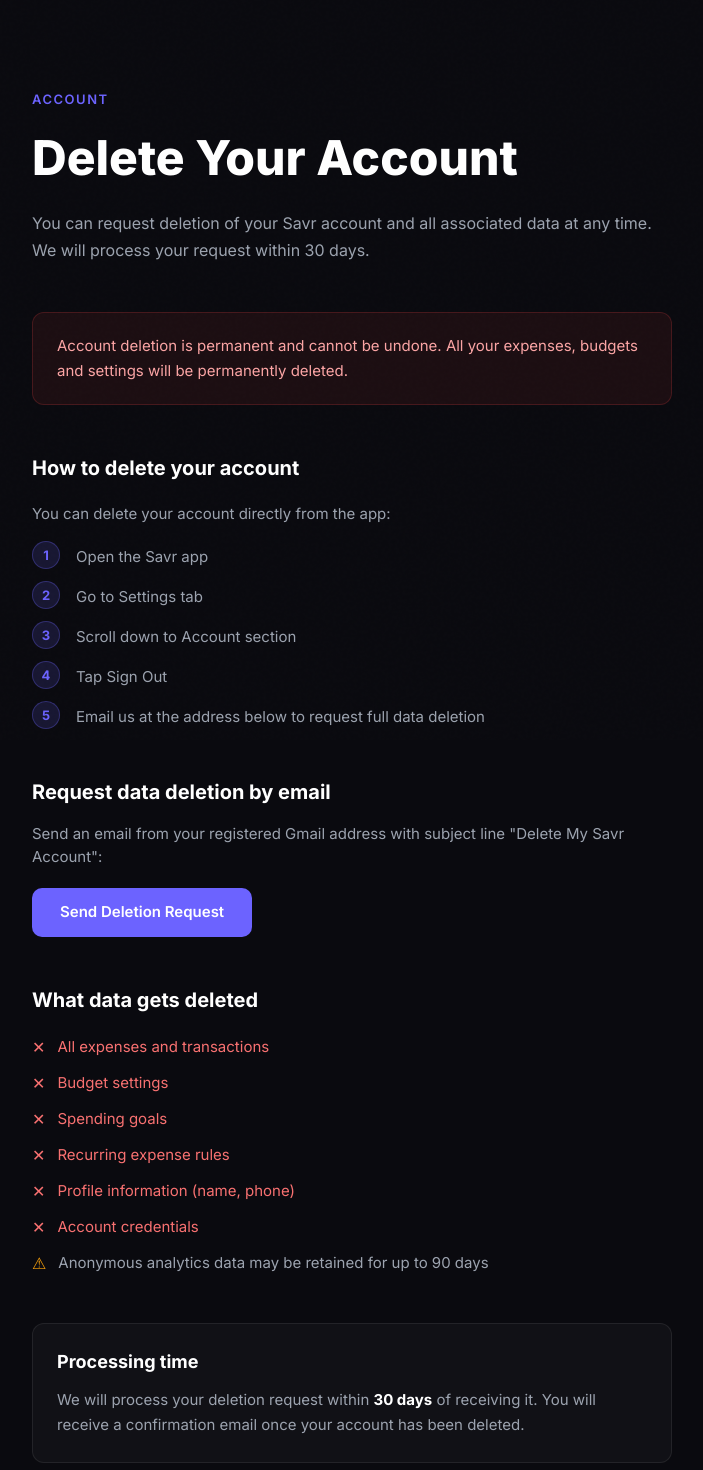
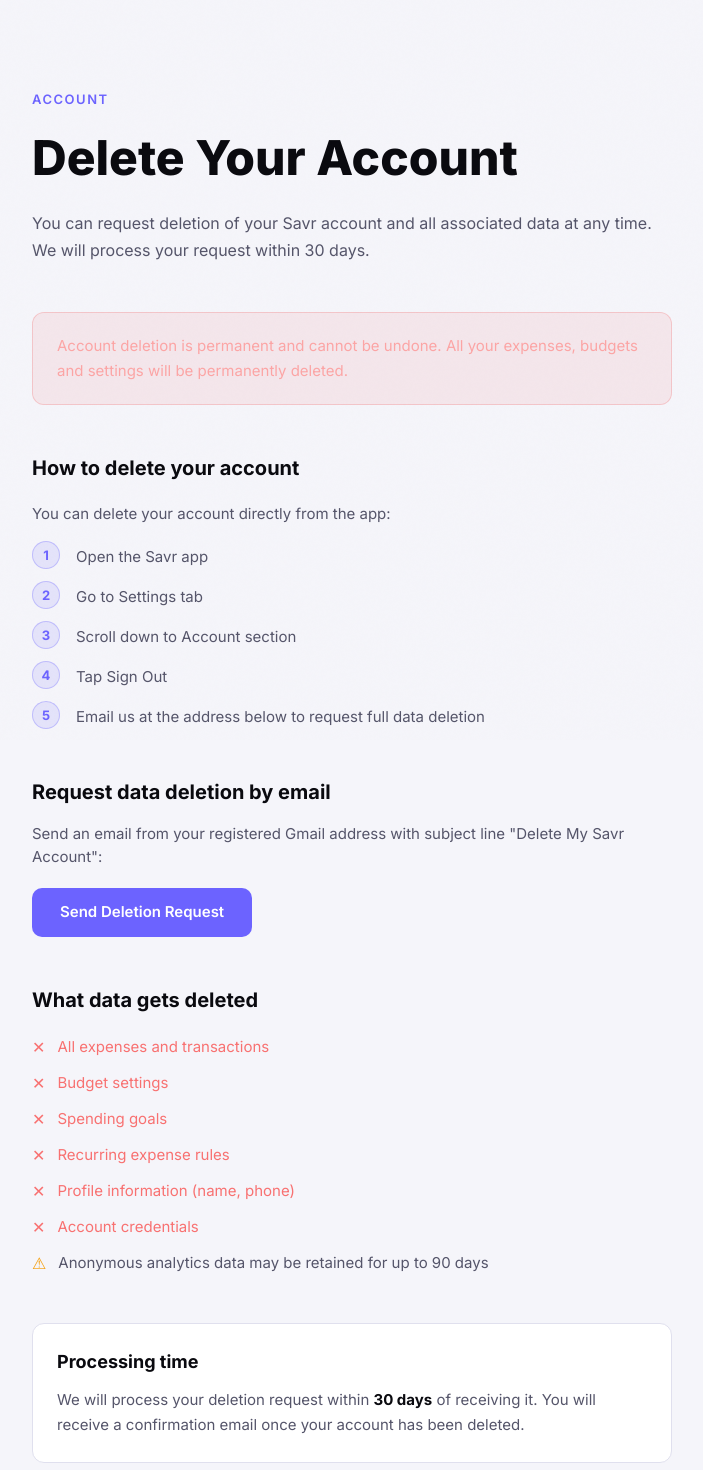
Before and after one commit to 007wary/savr-website, a Next.js app: page /delete in a window 1280 px wide. Shown: the part 60-1530 px from the top of the page, without its empty margins (288-991 px from the left). Built offline with nearby package versions, Linux system fonts and the light colour scheme.

Commit message:
fix: privacy, terms, delete pages use CSS vars for theme support

```diff
--- a/app/delete/page.js
+++ b/app/delete/page.js
@@ -10,13 +10,13 @@ export default function DeleteAccount() {
   return (
     <>
       <Navbar />
-      <main style={{ paddingTop: '70px', minHeight: '100vh', background: '#0A0A0F' }}>
+      <main style={{ paddingTop: '70px', minHeight: '100vh', background: 'var(--bg-primary)' }}>
         <section style={{ padding: '80px 24px' }}>
           <div style={{ maxWidth: '640px', margin: '0 auto' }}>
 
-            <p style={{ fontSize: '13px', fontWeight: '600', color: '#6C63FF', letterSpacing: '1.5px', textTransform: 'uppercase', marginBottom: '12px' }}>Account</p>
-            <h1 style={{ fontSize: 'clamp(28px, 4vw, 48px)', fontWeight: '800', color: '#ffffff', marginBottom: '16px' }}>Delete Your Account</h1>
-            <p style={{ fontSize: '16px', color: '#9ca3af', lineHeight: '1.7', marginBottom: '48px' }}>
+            <p style={{ fontSize: '13px', fontWeight: '600', color: 'var(--color-primary)', letterSpacing: '1.5px', textTransform: 'uppercase', marginBottom: '12px' }}>Account</p>
+            <h1 style={{ fontSize: 'clamp(28px, 4vw, 48px)', fontWeight: '800', color: 'var(--text-primary)', marginBottom: '16px' }}>Delete Your Account</h1>
+            <p style={{ fontSize: '16px', color: 'var(--text-muted)', lineHeight: '1.7', marginBottom: '48px' }}>
               You can request deletion of your Savr account and all associated data at any time. We will process your request within 30 days.
             </p>
 
@@ -29,8 +29,8 @@ export default function DeleteAccount() {
 
             {/* How to delete */}
             <div style={{ marginBottom: '48px' }}>
-              <h2 style={{ fontSize: '20px', fontWeight: '700', color: '#ffffff', marginBottom: '20px' }}>How to delete your account</h2>
-              <p style={{ fontSize: '15px', color: '#9ca3af', marginBottom: '16px' }}>You can delete your account directly from the app:</p>
+              <h2 style={{ fontSize: '20px', fontWeight: '700', color: 'var(--text-primary)', marginBottom: '20px' }}>How to delete your account</h2>
+              <p style={{ fontSize: '15px', color: 'var(--text-muted)', marginBottom: '16px' }}>You can delete your account directly from the app:</p>
               {[
                 'Open the Savr app',
                 'Go to Settings tab',
@@ -41,30 +41,29 @@ export default function DeleteAccount() {
                 <div key={i} style={{ display: 'flex', alignItems: 'flex-start', gap: '16px', marginBottom: '12px' }}>
                   <div style={{
                     width: '28px', height: '28px', borderRadius: '50%', flexShrink: 0,
-                    background: 'rgba(108,99,255,0.15)', border: '1px solid rgba(108,99,255,0.3)',
+                    background: 'var(--color-primary-glow)', border: '1px solid var(--color-primary-border)',
                     display: 'flex', alignItems: 'center', justifyContent: 'center',
-                    fontSize: '13px', fontWeight: '700', color: '#6C63FF',
+                    fontSize: '13px', fontWeight: '700', color: 'var(--color-primary)',
                   }}>{i + 1}</div>
-                  <p style={{ fontSize: '15px', color: '#9ca3af', lineHeight: '1.6', margin: '4px 0 0' }}>{step}</p>
+                  <p style={{ fontSize: '15px', color: 'var(--text-muted)', lineHeight: '1.6', margin: '4px 0 0' }}>{step}</p>
                 </div>
               ))}
             </div>
 
             {/* Email button */}
             <div style={{ marginBottom: '48px' }}>
-              <h2 style={{ fontSize: '20px', fontWeight: '700', color: '#ffffff', marginBottom: '16px' }}>Request data deletion by email</h2>
-              <p style={{ fontSize: '15px', color: '#9ca3af', marginBottom: '20px' }}>
+              <h2 style={{ fontSize: '20px', fontWeight: '700', color: 'var(--text-primary)', marginBottom: '16px' }}>Request data deletion by email</h2>
+              <p style={{ fontSize: '15px', color: 'var(--text-muted)', marginBottom: '20px' }}>
                 Send an email from your registered Gmail address with subject line &quot;Delete My Savr Account&quot;:
               </p>
-
-                <a href="mailto:007mwnswrangwary@gmail.com?subject=Delete My Savr Account&body=Please delete my Savr account and all associated data. My registered email is: [your email]" style={{ display: 'inline-block', background: '#6C63FF', color: '#ffffff', textDecoration: 'none', padding: '13px 28px', borderRadius: '10px', fontSize: '15px', fontWeight: '600' }}>
+              <a href="mailto:007mwnswrangwary@gmail.com?subject=Delete My Savr Account&body=Please delete my Savr account and all associated data. My registered email is: [your email]" style={{ display: 'inline-block', background: 'var(--color-primary)', color: '#ffffff', textDecoration: 'none', padding: '13px 28px', borderRadius: '10px', fontSize: '15px', fontWeight: '600' }}>
                 Send Deletion Request
               </a>
             </div>
 
             {/* What gets deleted */}
             <div style={{ marginBottom: '48px' }}>
-              <h2 style={{ fontSize: '20px', fontWeight: '700', color: '#ffffff', marginBottom: '20px' }}>What data gets deleted</h2>
+              <h2 style={{ fontSize: '20px', fontWeight: '700', color: 'var(--text-primary)', marginBottom: '20px' }}>What data gets deleted</h2>
               {[
                 { label: 'All expenses and transactions', deleted: true },
                 { label: 'Budget settings', deleted: true },
@@ -75,17 +74,17 @@ export default function DeleteAccount() {
                 { label: 'Anonymous analytics data may be retained for up to 90 days', deleted: false },
               ].map((item, i) => (
                 <div key={i} style={{ display: 'flex', alignItems: 'center', gap: '12px', marginBottom: '12px' }}>
-                  <span style={{ fontSize: '16px', color: item.deleted ? '#f87171' : '#f59e0b' }}>{item.deleted ? '\u2715' : '\u26a0'}</span>
-                  <p style={{ fontSize: '15px', color: item.deleted ? '#f87171' : '#9ca3af', margin: 0 }}>{item.label}</p>
+                  <span style={{ fontSize: '16px', color: item.deleted ? '#f87171' : '#f59e0b' }}>{item.deleted ? '✕' : '⚠'}</span>
+                  <p style={{ fontSize: '15px', color: item.deleted ? '#f87171' : 'var(--text-muted)', margin: 0 }}>{item.label}</p>
                 </div>
               ))}
             </div>
 
             {/* Processing time */}
-            <div style={{ background: 'rgba(255,255,255,0.03)', border: '1px solid rgba(255,255,255,0.08)', borderRadius: '12px', padding: '24px' }}>
-              <h2 style={{ fontSize: '18px', fontWeight: '700', color: '#ffffff', marginBottom: '12px' }}>Processing time</h2>
-              <p style={{ fontSize: '15px', color: '#9ca3af', lineHeight: '1.7', margin: 0 }}>
-                We will process your deletion request within <strong style={{ color: '#ffffff' }}>30 days</strong> of receiving it. You will receive a confirmation email once your account has been deleted.
+            <div style={{ background: 'var(--bg-surface)', border: '1px solid var(--border)', borderRadius: '12px', padding: '24px' }}>
+              <h2 style={{ fontSize: '18px', fontWeight: '700', color: 'var(--text-primary)', marginBottom: '12px' }}>Processing time</h2>
+              <p style={{ fontSize: '15px', color: 'var(--text-muted)', lineHeight: '1.7', margin: 0 }}>
+                We will process your deletion request within <strong style={{ color: 'var(--text-primary)' }}>30 days</strong> of receiving it. You will receive a confirmation email once your account has been deleted.
               </p>
             </div>
 
--- a/app/privacy/page.js
+++ b/app/privacy/page.js
@@ -10,16 +10,16 @@ export default function PrivacyPolicy() {
   return (
     <>
       <Navbar />
-      <main style={{ paddingTop: '70px', minHeight: '100vh', background: '#0A0A0F' }}>
+      <main style={{ paddingTop: '70px', minHeight: '100vh', background: 'var(--bg-primary)' }}>
         <section style={{ padding: '80px 24px' }}>
           <div style={{ maxWidth: '740px', margin: '0 auto' }}>
 
-            <p style={{ fontSize: '13px', fontWeight: '600', color: '#6C63FF', letterSpacing: '1.5px', textTransform: 'uppercase', marginBottom: '12px' }}>Legal</p>
-            <h1 style={{ fontSize: 'clamp(28px, 4vw, 48px)', fontWeight: '800', color: '#ffffff', marginBottom: '8px' }}>Privacy Policy</h1>
-            <p style={{ fontSize: '14px', color: '#6b7280', marginBottom: '64px' }}>Effective Date: April 2026</p>
+            <p style={{ fontSize: '13px', fontWeight: '600', color: 'var(--color-primary)', letterSpacing: '1.5px', textTransform: 'uppercase', marginBottom: '12px' }}>Legal</p>
+            <h1 style={{ fontSize: 'clamp(28px, 4vw, 48px)', fontWeight: '800', color: 'var(--text-primary)', marginBottom: '8px' }}>Privacy Policy</h1>
+            <p style={{ fontSize: '14px', color: 'var(--text-subtle)', marginBottom: '64px' }}>Effective Date: April 2026</p>
 
-            <div style={{ background: 'rgba(108,99,255,0.08)', border: '1px solid rgba(108,99,255,0.2)', borderRadius: '12px', padding: '20px 24px', marginBottom: '48px' }}>
-              <p style={{ fontSize: '15px', color: '#a78bfa', lineHeight: '1.7', margin: 0 }}>
+            <div style={{ background: 'var(--color-primary-glow)', border: '1px solid var(--color-primary-border)', borderRadius: '12px', padding: '20px 24px', marginBottom: '48px' }}>
+              <p style={{ fontSize: '15px', color: 'var(--color-primary)', lineHeight: '1.7', margin: 0 }}>
                 <strong>Summary:</strong> Your financial data never leaves your device. It is stored locally and backed up only to your own Google Drive. We never store your expenses on our servers.
               </p>
             </div>
@@ -79,8 +79,8 @@ export default function PrivacyPolicy() {
               },
             ].map(section => (
               <div key={section.title} style={{ marginBottom: '40px' }}>
-                <h2 style={{ fontSize: '18px', fontWeight: '700', color: '#ffffff', marginBottom: '12px' }}>{section.title}</h2>
-                <p style={{ fontSize: '15px', color: '#9ca3af', lineHeight: '1.8', whiteSpace: 'pre-line' }}>{section.content}</p>
+                <h2 style={{ fontSize: '18px', fontWeight: '700', color: 'var(--text-primary)', marginBottom: '12px' }}>{section.title}</h2>
+                <p style={{ fontSize: '15px', color: 'var(--text-muted)', lineHeight: '1.8', whiteSpace: 'pre-line' }}>{section.content}</p>
               </div>
             ))}
 
--- a/app/terms/page.js
+++ b/app/terms/page.js
@@ -10,15 +10,15 @@ export default function TermsOfService() {
   return (
     <>
       <Navbar />
-      <main style={{ paddingTop: '70px', minHeight: '100vh', background: '#0A0A0F' }}>
+      <main style={{ paddingTop: '70px', minHeight: '100vh', background: 'var(--bg-primary)' }}>
         <section style={{ padding: '80px 24px' }}>
           <div style={{ maxWidth: '740px', margin: '0 auto' }}>
 
-            <p style={{ fontSize: '13px', fontWeight: '600', color: '#6C63FF', letterSpacing: '1.5px', textTransform: 'uppercase', marginBottom: '12px' }}>Legal</p>
-            <h1 style={{ fontSize: 'clamp(28px, 4vw, 48px)', fontWeight: '800', color: '#ffffff', marginBottom: '8px' }}>Terms of Service</h1>
-            <p style={{ fontSize: '14px', color: '#6b7280', marginBottom: '64px' }}>Effective Date: April 2026</p>
+            <p style={{ fontSize: '13px', fontWeight: '600', color: 'var(--color-primary)', letterSpacing: '1.5px', textTransform: 'uppercase', marginBottom: '12px' }}>Legal</p>
+            <h1 style={{ fontSize: 'clamp(28px, 4vw, 48px)', fontWeight: '800', color: 'var(--text-primary)', marginBottom: '8px' }}>Terms of Service</h1>
+            <p style={{ fontSize: '14px', color: 'var(--text-subtle)', marginBottom: '64px' }}>Effective Date: April 2026</p>
 
-            <p style={{ fontSize: '15px', color: '#9ca3af', lineHeight: '1.8', marginBottom: '48px' }}>
+            <p style={{ fontSize: '15px', color: 'var(--text-muted)', lineHeight: '1.8', marginBottom: '48px' }}>
               Welcome to Savr. By downloading or using the app, you agree to these Terms of Service. Please read them carefully.
             </p>
 
@@ -89,8 +89,8 @@ export default function TermsOfService() {
               },
             ].map(section => (
               <div key={section.title} style={{ marginBottom: '40px' }}>
-                <h2 style={{ fontSize: '18px', fontWeight: '700', color: '#ffffff', marginBottom: '12px' }}>{section.title}</h2>
-                <p style={{ fontSize: '15px', color: '#9ca3af', lineHeight: '1.8', whiteSpace: 'pre-line' }}>{section.content}</p>
+                <h2 style={{ fontSize: '18px', fontWeight: '700', color: 'var(--text-primary)', marginBottom: '12px' }}>{section.title}</h2>
+                <p style={{ fontSize: '15px', color: 'var(--text-muted)', lineHeight: '1.8', whiteSpace: 'pre-line' }}>{section.content}</p>
               </div>
             ))}
 
```
